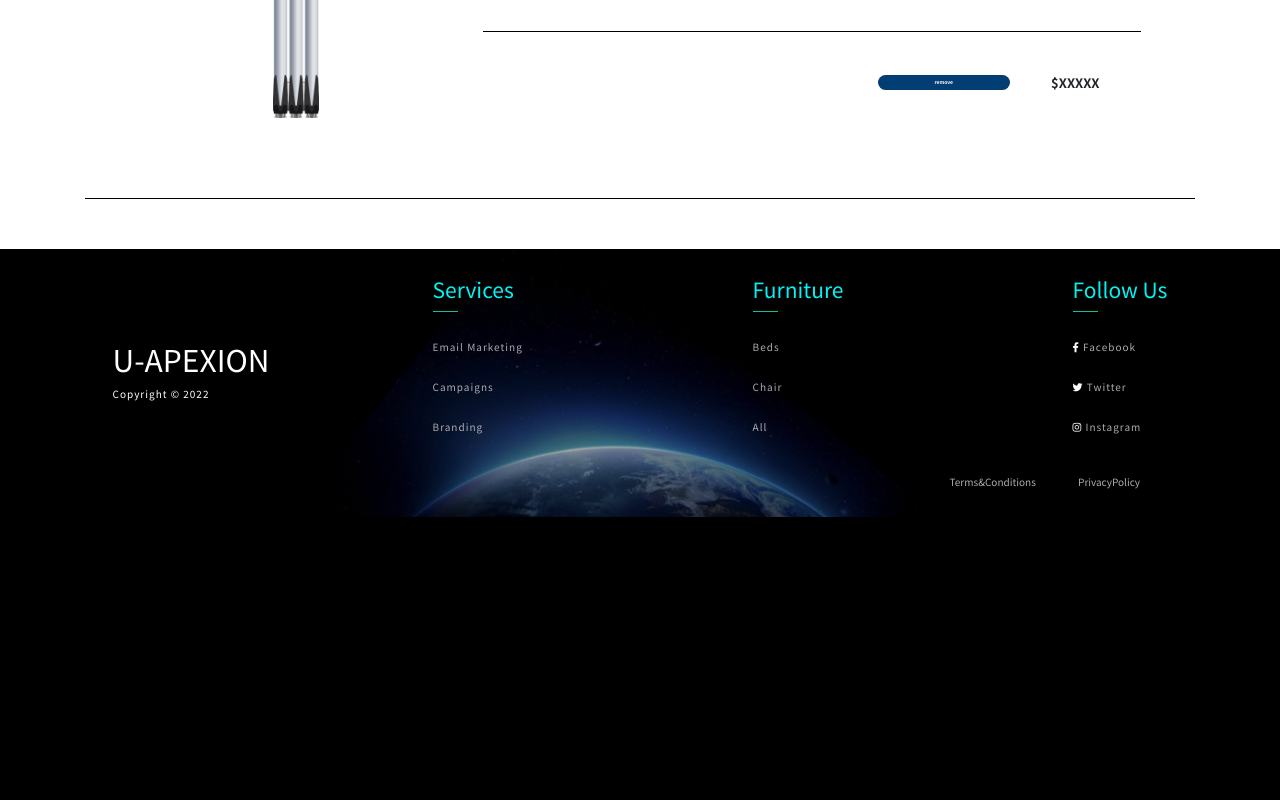
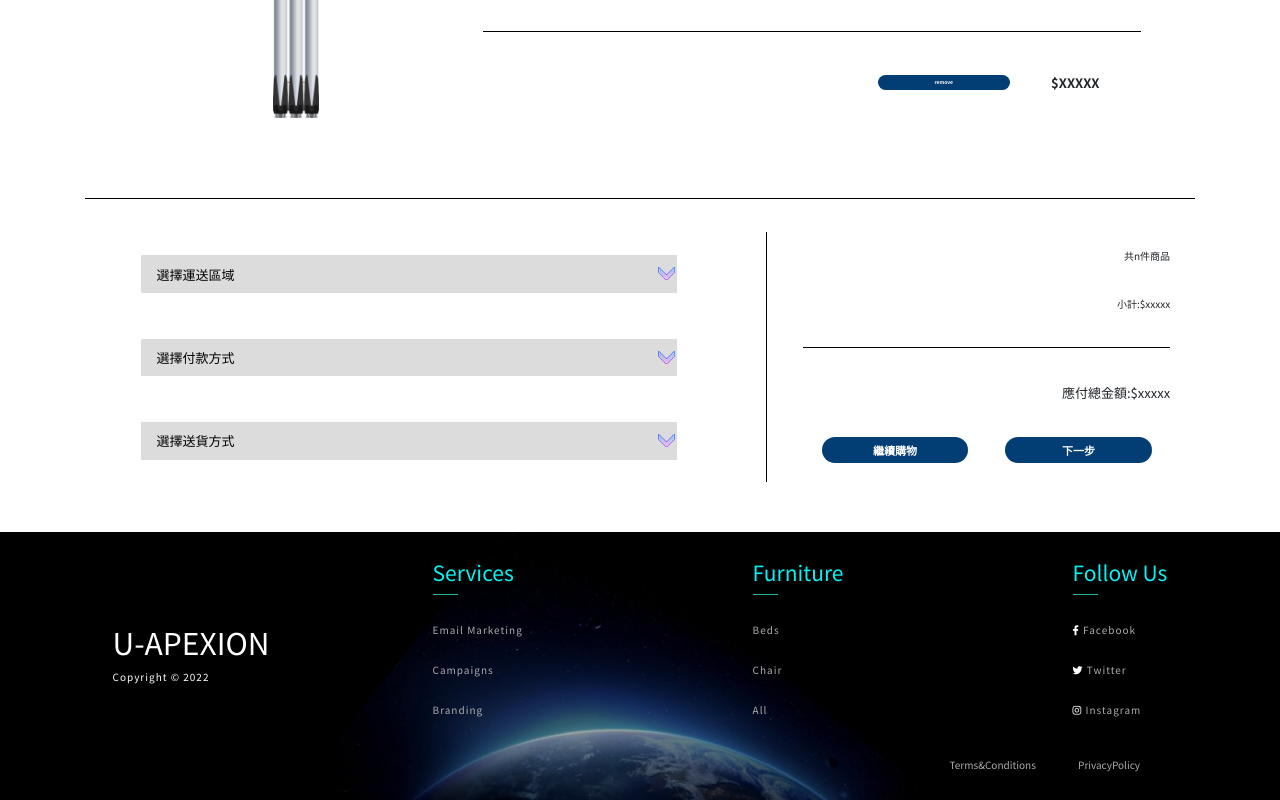
Before and after one commit to Jhih-Ting23472002/u-apexion-react, a React (Create React App) app: page /cart-payment in a window 1280 px wide. Shown: the part 2376-3176 px from the top of the page. Before the commit the page ends 2893 px from the top, so only its background shows below. Built offline with nearby package versions, Linux system fonts and the light colour scheme.

Commit message:
第一頁版型完成了，剩下再微調

```diff
--- a/src/pages/Cart/CartChoosePayment.css
+++ b/src/pages/Cart/CartChoosePayment.css
@@ -304,7 +304,81 @@
   justify-content: space-around;
 }
 
-
+.cart-user-option-should-pay{
+  /* border: 1px solid red; */
+  height: 250px;
+  margin-top: 3%;
+  display: flex;
+}
+.cart-user-option{
+  /* border: 1px solid blue; */
+  padding: 0% 5% 0 5%;
+  height: 100%;
+  display: flex;
+  flex-direction: column;
+  justify-content: space-around;
+}
+.cart-user-option-text{
+  /* background-color: rgb(220, 220, 220); */
+  height: 15%;
+  padding-left: 3%;
+  font-size: 1.3rem;
+  appearance: none;
+  background: url('./img/icons8-chevron-down-64.png') no-repeat right center rgb(220, 220, 220);
+  background-size: 4%;
+  border: 0px;
+}
+.cart-should-pay{
+  border-left: 1px solid black;
+  margin-left: 3%;
+  display: flex;
+  flex-direction: column;
+  justify-content: space-around;
+}
+.cart-should-pay-text{
+  text-align: right;
+  width: 85%;
+  /* border: 1px solid red; */
+  margin: 0% 5%;
+}
+.cart-should-pay-separated-line {
+  width: 85%;
+  background-color: #000;
+  height: 1px;
+  margin: 0% 5%;
+}
+.cart-should-pay-total-price{
+  text-align: right;
+  /* border: 1px solid red; */
+  width: 85%;
+  margin: 0% 5%;
+  font-size: 1.3rem;
+}
+.cart-button{
+  /* border: 1px solid blue; */
+  width: 85%;
+  margin: 0% 5%;
+  display: flex;
+  justify-content: space-around;
+}
+.continue-btn{
+  width: 40%;
+  background-color: #023e73;
+  color: #fff;
+  border-radius: 20px;
+  font-size: 1.1rem;
+  /* border: 1px solid hotpink; */
+  font-weight: 600;
+}
+.next-btn{
+  width: 40%;
+  background-color: #023e73;
+  color: #fff;
+  border-radius: 20px;
+  font-size: 1.1rem;
+  /* border: 1px solid hotpink; */
+  font-weight: 600;
+}
 
 @media screen and (min-width: 375px) {
   .cart-select-country-badge{
--- a/src/pages/Cart/CartChoosePayment.js
+++ b/src/pages/Cart/CartChoosePayment.js
@@ -183,6 +183,29 @@ const CartChoosePayment = () => {
             </div>
           </div>
           <div className="cart separated-line"></div>
+          <div className="cart-user-option-should-pay">
+            <div className="cart-user-option col-7">
+              <select className="cart-user-option-text">
+                <option>選擇運送區域</option>
+              </select>
+              <select className="cart-user-option-text">
+                <option>選擇付款方式</option>
+              </select>
+              <select className="cart-user-option-text">
+                <option>選擇送貨方式</option>
+              </select>
+            </div>
+            <div className="cart-should-pay col-5">
+              <h5 className="cart-should-pay-text">共n件商品</h5>
+              <h5 className="cart-should-pay-text">小計:$xxxxx</h5>
+              <div className="cart-should-pay-separated-line"></div>
+              <h5 className="cart-should-pay-total-price">應付總金額:$xxxxx</h5>
+              <div className="cart-button">
+                <button className="btn continue-btn">繼續購物</button>
+                <button className="btn next-btn">下一步</button>
+              </div>
+            </div>
+          </div>
         </div>
       </div>
     </>
```
